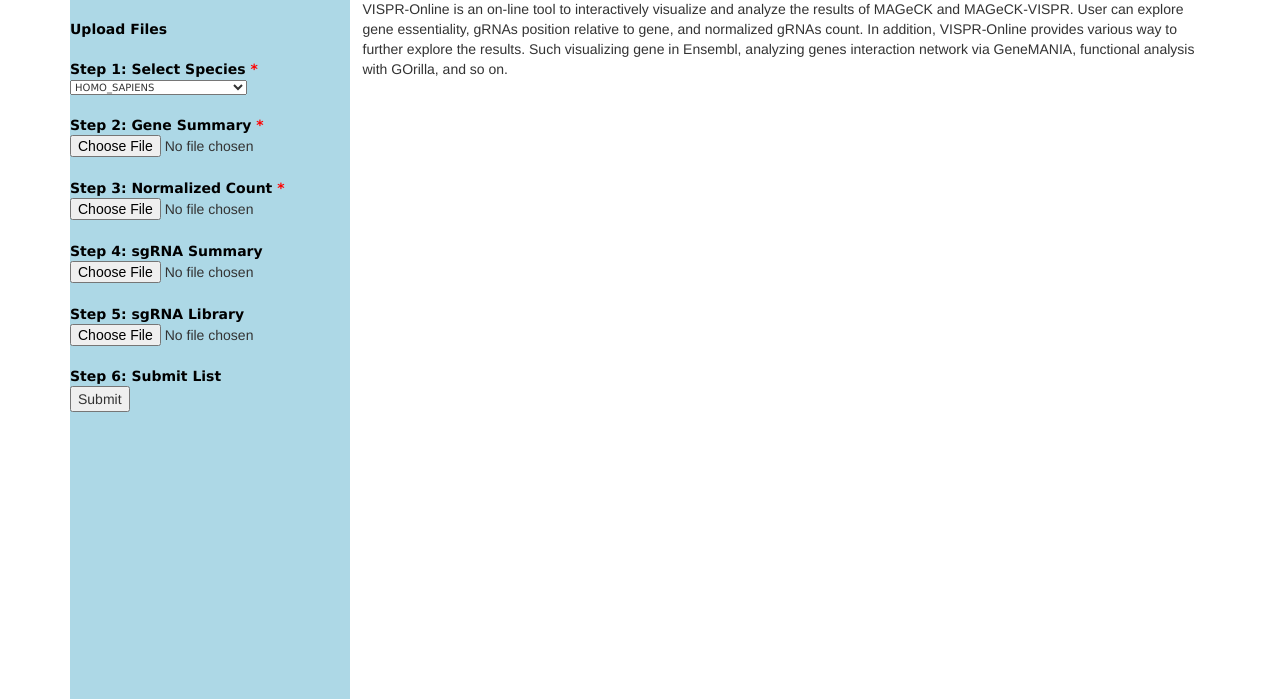
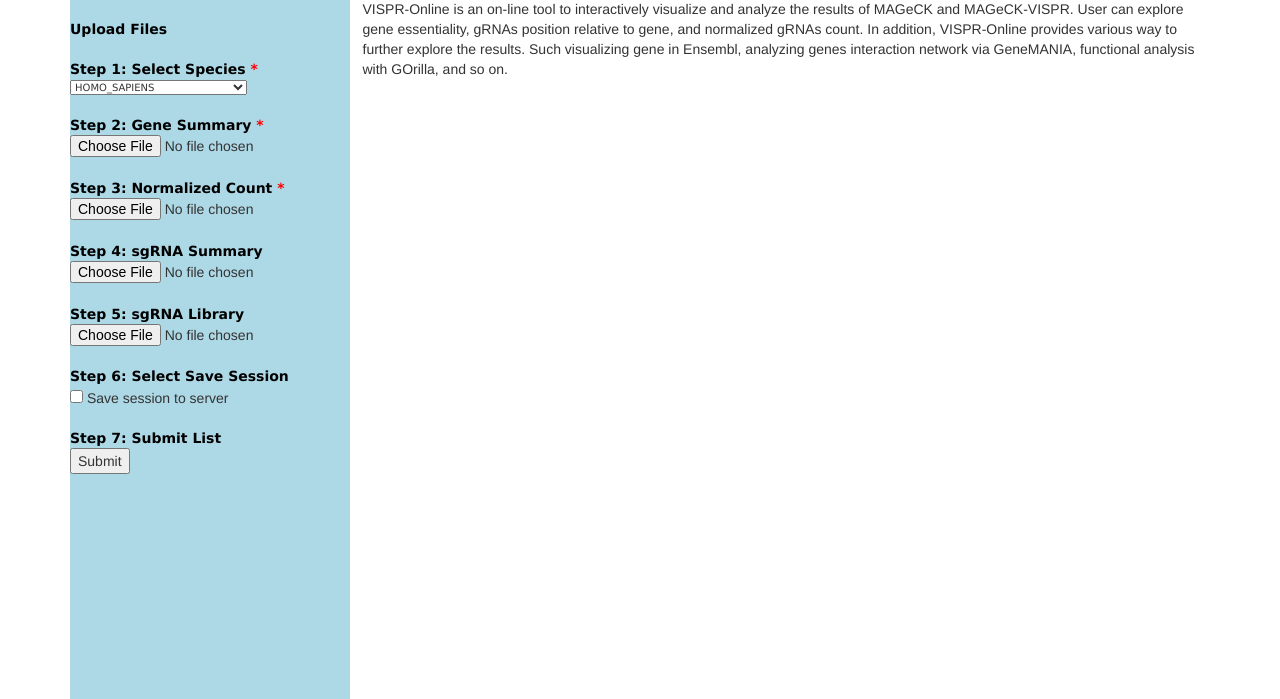
Before and after one commit to lemoncyb/VISPR-online, a Flask app: page / in a window 1280 px wide. Shown: the part 131-830 px from the top of the page. Run offline with Flask 2, Linux system fonts and the light colour scheme; parts of the project's set-up code (start-up, migrations or seed data) failed here and were passed over; some libraries are stand-ins or nearby versions.

Commit message:
front end for save session

```diff
--- a/vispr_screen/results/__init__.py
+++ b/vispr_screen/results/__init__.py
@@ -76,6 +76,9 @@ class Screen(object):
             get_path(config["targets"]["results"]))
         self.is_genes = config["targets"].get("genes", False)
         self.species = config["species"].upper()
+        self.save = config["save"]
+        if "session" in config:
+            self.session = config["session"]
         #self.assembly = config["assembly"]  # used for IGV
 
         self.rnas = rna.Results(
--- a/vispr_screen/server.py
+++ b/vispr_screen/server.py
@@ -80,6 +80,7 @@ def index():
             file_lib = request.files["library"]
         else:
             file_lib = ""
+        save_session = request.form.get("save")
 
         tmp_dir = str(uuid.uuid4())
         try:
@@ -107,12 +108,18 @@ def index():
             vispr_config["sgrnas"]["results"] = file_sgrna.filename
         if file_lib:
             vispr_config["sgrnas"]["annotation"] = file_lib.filename
+        if save_session:
+            vispr_config["save"] = True
+            vispr_config["session"] = tmp_dir
+        else:
+            vispr_config["save"] = False
         config_file = os.path.join(UPLOAD_FOLDER, tmp_dir, 'vispr.yaml')
         with open(config_file, "w") as f:
             yaml.dump(vispr_config, f, default_flow_style=False)
 
         init_server(config_file)
-        shutil.rmtree(os.path.join(UPLOAD_FOLDER, tmp_dir))  # delete uploaded files
+        if not save_session:
+            shutil.rmtree(os.path.join(UPLOAD_FOLDER, tmp_dir))  # delete uploaded files
         screen = next(iter(app.screens))
         #condition = next(iter(screen.targets))
         #return  redirect(url_for('targets', screen=screen.name, condition=condition, selection='positive selection'))
--- a/vispr_screen/templates/index.html
+++ b/vispr_screen/templates/index.html
@@ -84,10 +84,17 @@
           <td><input type=file name=library></td>
         </tr>
 
+        <tr>
+          <td class="sidebar_subheader"><br>Step 6: Select Save Session</td>
+        </tr>
+        <tr>
+          <td><input type=checkbox name=save> Save session to server</td>
+        </tr>
+
         <tr><td>
         <table>
           <tr><td class="sidebar_subheader"><br>
-            Step 6: Submit List </td>
+            Step 7: Submit List </td>
           </tr></table>
           <input id="submit_btn" type="submit" value="Submit">
         </td></tr>
--- a/vispr_screen/templates/layout.html
+++ b/vispr_screen/templates/layout.html
@@ -100,6 +100,10 @@ function vega_draw(chart, el, url) {
             </ul>
             <ul class="nav navbar-right">
                 <li>
+                    <ol class="breadcrumb navbar-text" style="font-style: italic; padding: 0px; background: none">
+                    {% block sessionnum %}
+                    {% endblock %}
+                    </ol>
                     <ol class="breadcrumb navbar-text" style="padding: 0px; background: none">
                     {% block breadcrumbs %}
                     {% endblock %}
--- a/vispr_screen/templates/target_clustering.html
+++ b/vispr_screen/templates/target_clustering.html
@@ -1,4 +1,9 @@
 {% extends "layout.html" %}
+{% block sessionnum %}
+{% if screen.save %}
+<li>Session No: {{ screen.session }}</li>
+{% endif %}
+{% endblock %}
 {% block breadcrumbs %}
 <li class="active">clustering</li>
 {% endblock %}
--- a/vispr_screen/templates/targets.html
+++ b/vispr_screen/templates/targets.html
@@ -1,4 +1,9 @@
 {% extends "layout.html" %}
+{% block sessionnum %}
+{% if screen.save %}
+<li>Session No: {{ screen.session }}</li>
+{% endif %}
+{% endblock %}
 {% block breadcrumbs %}
 <li>results</li>
 {% if condition != "default" %}
```
